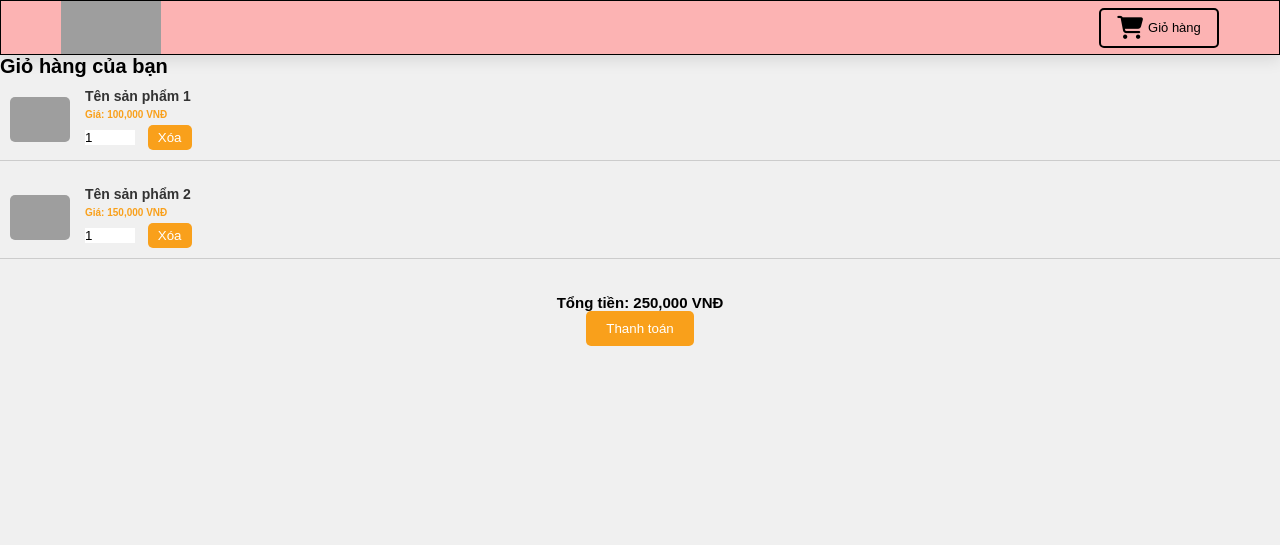
After one commit to DuongThuanThong/Website_Wibu, a PHP site: page /GioHang.html in a window 1280 px wide. The commit adds this page. Shown: the top 545 px of the page. Run offline with PHP 8.4, Linux system fonts and the light colour scheme; some libraries are stand-ins or nearby versions; grey boxes are pictures that could not be loaded.

Commit message:
Giohang\Vuong

```diff
--- /dev/null
+++ b/GioHang.html
@@ -0,0 +1,68 @@
+<!DOCTYPE html>
+<html lang="en">
+<head>
+    <meta charset="UTF-8">
+    <meta name="viewport" content="width=device-width, initial-scale=1.0">
+    <!-- GOOGLE FONT -->
+    <link rel="preconnect" href="https://fonts.googleapis.com">
+    <link rel="preconnect" href="https://fonts.gstatic.com" crossorigin>
+    <link href="https://fonts.googleapis.com/css2?family=Noto+Sans:ital,wght@0,100..900;1,100..900&family=Paytone+One&display=swap" rel="stylesheet">
+    <!-- FONT AWESOME -->
+    <script src="https://kit.fontawesome.com/eff669a9ab.js" crossorigin="anonymous"></script>
+    <!-- Css -->
+    <link rel="stylesheet" href="css/main.css">
+    <title>Giỏ hàng - Wibu Dreamland</title>
+</head>
+<body>
+    <header>
+        <div class='logo'>
+            <img src="img/logo_1.png" alt="Wibu Dreamland">
+        </div>
+        <div class="user-bar">
+            <div class="cart-shop">
+                <i class="fa-solid fa-cart-shopping"></i>
+                <span>Giỏ hàng</span>
+            </div>
+        </div>
+    </header>
+
+    <main>
+        <div class="cart-container">
+            <h1>Giỏ hàng của bạn</h1>
+            <div class="cart-items">
+                <!-- Sản phẩm trong giỏ hàng -->
+                <div class="cart-item">
+                    <img src="img/product1.jpg" alt="Sản phẩm 1">
+                    <div class="item-details">
+                        <h2>Tên sản phẩm 1</h2>
+                        <p>Giá: 100,000 VNĐ</p>
+                        <input type="number" value="1" min="1" class="item-quantity">
+                        <button class="remove-btn">Xóa</button>
+                    </div>
+                </div>
+
+                <div class="cart-item">
+                    <img src="img/product2.jpg" alt="Sản phẩm 2">
+                    <div class="item-details">
+                        <h2>Tên sản phẩm 2</h2>
+                        <p>Giá: 150,000 VNĐ</p>
+                        <input type="number" value="1" min="1" class="item-quantity">
+                        <button class="remove-btn">Xóa</button>
+                    </div>
+                </div>
+            </div>
+
+            <div class="cart-summary">
+                <h2>Tổng tiền: <span id="total-price">250,000 VNĐ</span></h2>
+                <button class="checkout-btn">Thanh toán</button>
+            </div>
+        </div>
+    </main>
+
+    <footer>
+        <p>&copy; 2024 Wibu Dreamland. Tất cả quyền được bảo lưu.</p>
+    </footer>
+
+    <script src="js/main.js" defer></script>
+</body>
+</html>
--- a/css/main.css
+++ b/css/main.css
@@ -434,3 +434,211 @@ main .home-content .content .slide-show:hover .list-pic .btnLR i{
     display: inline;
     background-color: var(--focus-hover-color);
 }
+/* Popup giỏ hàng */
+.cart-popup {
+    display: none; /* Ẩn pop-up theo mặc định */
+    position: fixed;
+    left: 0;
+    top: 0;
+    width: 100%;
+    height: 100%;
+    background-color: rgba(0, 0, 0, 0.5); /* Màu nền mờ */
+    z-index: 1001; /* Đặt nó lên trên */
+}
+
+.cart-popup-content {
+    background-color: white;
+    margin: 15% auto;
+    padding: 20px;
+    border: 1px solid #888;
+    width: 80%; /* Chiều rộng của pop-up */
+    max-width: 500px; /* Độ rộng tối đa */
+    border-radius: 10px; /* Bo tròn các góc */
+}
+
+.close-btn {
+    color: #aaa;
+    float: right;
+    font-size: 28px;
+    font-weight: bold;
+}
+
+.close-btn:hover,
+.close-btn:focus {
+    color: black;
+    text-decoration: none;
+    cursor: pointer;
+}
+/* Popup giỏ hàng */
+.cart-popup {
+    display: none; /* Ẩn pop-up theo mặc định */
+    position: fixed;
+    left: 0;
+    top: 0;
+    width: 100%;
+    height: 100%;
+    background-color: rgba(0, 0, 0, 0.7); /* Màu nền mờ */
+    z-index: 1001; /* Đặt nó lên trên */
+    backdrop-filter: blur(5px); /* Hiệu ứng mờ cho nền */
+}
+
+.cart-popup-content {
+    background-color: white;
+    margin: 15% auto;
+    padding: 20px;
+    border: 1px solid #888;
+    width: 80%; /* Chiều rộng của pop-up */
+    max-width: 500px; /* Độ rộng tối đa */
+    border-radius: 10px; /* Bo tròn các góc */
+    box-shadow: 0 0 15px rgba(0, 0, 0, 0.3); /* Đổ bóng */
+    position: relative; /* Để đặt vị trí cho nút đóng */
+}
+
+.cart-popup h1 {
+    text-align: center;
+    margin-bottom: 20px;
+    font-size: 1.8rem;
+    color: var(--yellow-color); /* Màu chữ */
+}
+
+.cart-items {
+    max-height: 300px; /* Giới hạn chiều cao */
+    overflow-y: auto; /* Cuộn dọc */
+    margin-bottom: 20px; /* Khoảng cách dưới cùng */
+}
+
+.cart-item {
+    display: flex;
+    align-items: center;
+    margin-bottom: 15px; /* Khoảng cách giữa các sản phẩm */
+    padding: 10px;
+    border-bottom: 1px solid #ccc; /* Đường viền dưới */
+}
+
+.cart-item img {
+    width: 60px; /* Chiều rộng hình ảnh */
+    height: auto;
+    margin-right: 15px; /* Khoảng cách bên phải */
+    border-radius: 5px; /* Bo tròn góc hình ảnh */
+}
+
+.item-details {
+    flex-grow: 1; /* Chiếm không gian còn lại */
+}
+
+.item-details h2 {
+    font-size: 1.4rem; /* Kích thước tiêu đề sản phẩm */
+    margin: 0;
+    color: #333; /* Màu chữ */
+}
+
+.item-details p {
+    margin: 5px 0; /* Khoảng cách giữa các dòng */
+    font-weight: bold; /* Chữ đậm */
+    color: var(--yellow-color); /* Màu giá */
+}
+
+.item-quantity {
+    width: 50px; /* Chiều rộng ô nhập số lượng */
+    margin-right: 10px; /* Khoảng cách bên phải */
+}
+
+.remove-btn {
+    background-color: var(--yellow-color); /* Màu nền nút */
+    color: white; /* Màu chữ */
+    border: none; /* Không đường viền */
+    padding: 5px 10px; /* Khoảng cách bên trong nút */
+    border-radius: 5px; /* Bo tròn góc */
+    cursor: pointer; /* Con trỏ chuột */
+    transition: background-color 0.3s; /* Hiệu ứng chuyển màu */
+}
+
+.remove-btn:hover {
+    background-color: #e1a300; /* Màu khi hover */
+}
+
+.cart-summary {
+    text-align: center; /* Căn giữa */
+}
+
+.cart-summary h2 {
+    font-size: 1.5rem; /* Kích thước tiêu đề tổng tiền */
+    margin: 0; /* Bỏ khoảng cách */
+}
+
+.checkout-btn {
+    background-color: var(--yellow-color); /* Màu nền nút thanh toán */
+    color: white; /* Màu chữ */
+    border: none; /* Không đường viền */
+    padding: 10px 20px; /* Khoảng cách bên trong nút */
+    border-radius: 5px; /* Bo tròn góc */
+    cursor: pointer; /* Con trỏ chuột */
+    transition: background-color 0.3s; /* Hiệu ứng chuyển màu */
+}
+
+.checkout-btn:hover {
+    background-color: #e1a300; /* Màu khi hover */
+}
+
+/* Nút đóng */
+.close-btn {
+    color: #aaa;
+    font-size: 28px;
+    font-weight: bold;
+    position: absolute; /* Đặt vị trí của nút */
+    right: 20px;
+    top: 20px;
+}
+.book-list {
+    margin: 2rem;
+}
+
+.book-items {
+    display: flex;
+    flex-wrap: wrap;
+    gap: 2rem; /* Khoảng cách giữa các sản phẩm */
+}
+
+.book-item {
+    background-color: white;
+    border: 1px solid #ccc;
+    border-radius: 8px;
+    padding: 1rem;
+    text-align: center;
+    box-shadow: 0 2px 5px rgba(0,0,0,0.1);
+    transition: transform 0.2s;
+}
+
+.book-item:hover {
+    transform: scale(1.05); /* Hiệu ứng phóng to khi hover */
+}
+
+.book-item img {
+    width: 100%;
+    height: auto;
+    border-radius: 8px;
+}
+
+.book-item h2 {
+    font-size: 1.5rem;
+    margin: 0.5rem 0;
+}
+
+.book-item p {
+    font-size: 1.2rem;
+    color: #f9a01b; /* Màu vàng cho giá */
+}
+
+.book-item button {
+    background-color: #f9a01b;
+    color: white;
+    border: none;
+    padding: 0.5rem 1rem;
+    border-radius: 5px;
+    cursor: pointer;
+    transition: background-color 0.3s;
+}
+
+.book-item button:hover {
+    background-color: #e18b00; /* Màu khi hover */
+}
```
Also changed, not shown: index.html (+143 -50 lines), css/login&registration.css (line endings or trailing spaces).
